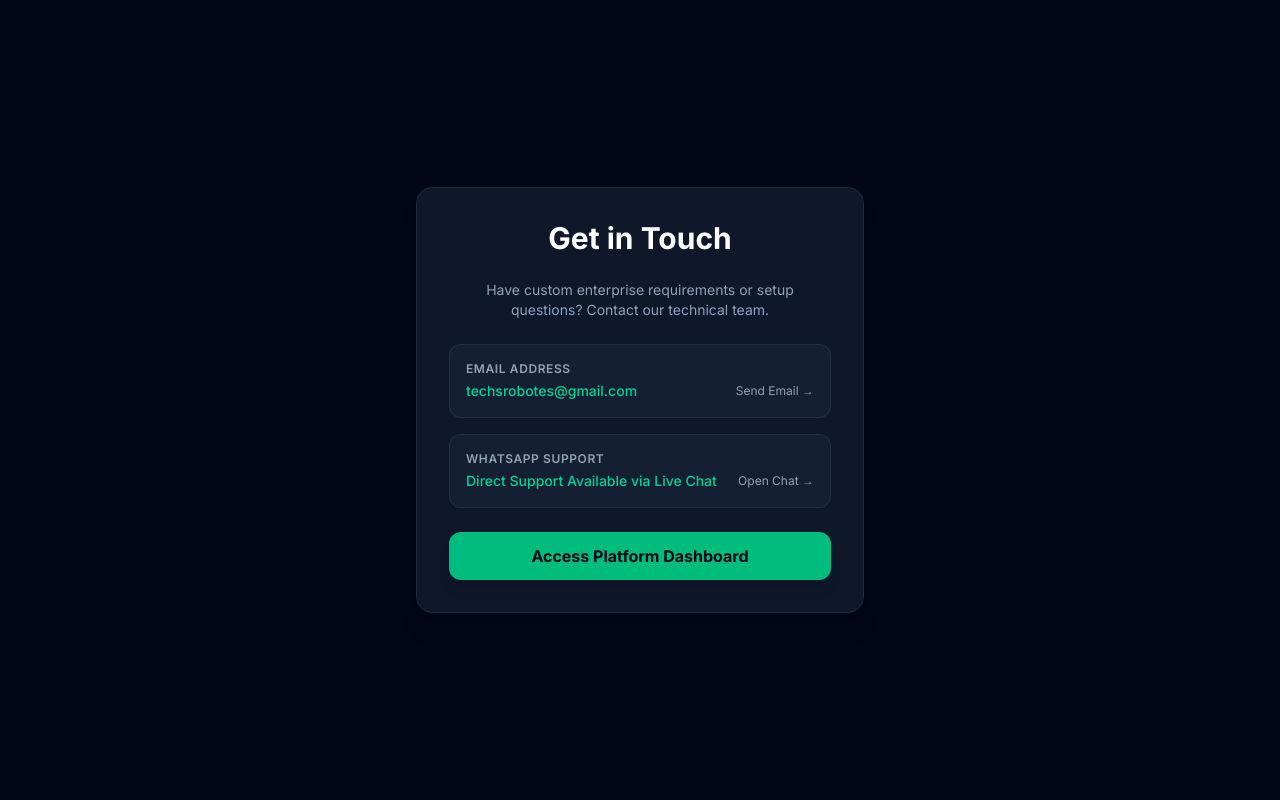
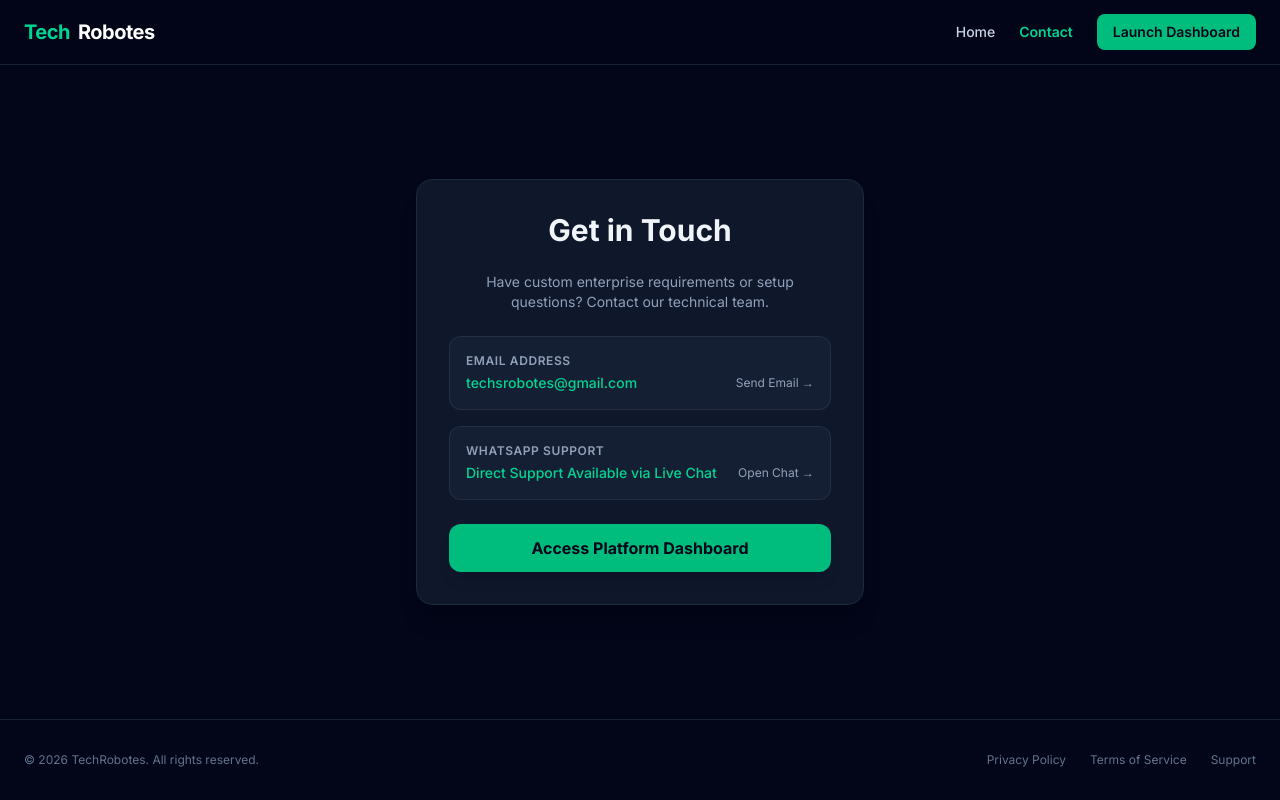
Before and after one commit to techrobotes/techrobotes-website, a Next.js app: page /contact in a window 1280 px wide. Built offline with nearby package versions, Linux system fonts and the light colour scheme.

Commit message:
Add layout header and footer to contact page

```diff
--- a/app/contact/page.tsx
+++ b/app/contact/page.tsx
@@ -1,10 +1,36 @@
 'use client';
 
 import React from 'react';
+import Link from 'next/link';
 
 export default function ContactPage() {
   return (
-    <div className="flex flex-col items-center justify-center min-h-screen bg-slate-950 text-white p-6">
+    <div className="min-h-screen bg-slate-950 text-slate-100 flex flex-col justify-between selection:bg-emerald-500 selection:text-slate-950">
+      {/* Header Navigation */}
+      <header className="sticky top-0 z-50 w-full border-b border-slate-800/80 bg-slate-950/80 backdrop-blur-md">
+        <div className="max-w-7xl mx-auto px-6 h-16 flex items-center justify-between">
+          <Link href="/" className="flex items-center gap-2 font-bold text-xl tracking-tight text-white hover:opacity-90 transition-opacity">
+            <span className="text-emerald-400">Tech</span>Robotes
+          </Link>
+          <nav className="flex items-center gap-6 text-sm font-medium">
+            <Link href="/" className="text-slate-300 hover:text-white transition-colors">
+              Home
+            </Link>
+            <Link href="/contact" className="text-emerald-400 font-semibold">
+              Contact
+            </Link>
+            <a
+              href="https://app.techrobotes.io"
+              className="bg-emerald-500 hover:bg-emerald-400 text-slate-950 font-semibold px-4 py-2 rounded-lg transition-all text-xs md:text-sm"
+            >
+              Launch Dashboard
+            </a>
+          </nav>
+        </div>
+      </header>
+
+      {/* Main Contact Card Section */}
+      <main className="flex-1 flex items-center justify-center p-6">
         <div className="max-w-md w-full bg-slate-900 border border-slate-800 rounded-2xl p-8 space-y-6 shadow-xl">
           <h1 className="text-3xl font-bold text-center">Get in Touch</h1>
           <p className="text-slate-400 text-center text-sm">
@@ -51,6 +77,25 @@ export default function ContactPage() {
             Access Platform Dashboard
           </a>
         </div>
+      </main>
+
+      {/* Footer Section */}
+      <footer className="w-full border-t border-slate-800/80 bg-slate-950 py-8">
+        <div className="max-w-7xl mx-auto px-6 flex flex-col md:flex-row items-center justify-between gap-4 text-xs text-slate-500">
+          <p>&copy; {new Date().getFullYear()} TechRobotes. All rights reserved.</p>
+          <div className="flex items-center gap-6">
+            <Link href="/" className="hover:text-slate-300 transition-colors">
+              Privacy Policy
+            </Link>
+            <Link href="/" className="hover:text-slate-300 transition-colors">
+              Terms of Service
+            </Link>
+            <Link href="/contact" className="hover:text-slate-300 transition-colors">
+              Support
+            </Link>
+          </div>
+        </div>
+      </footer>
     </div>
   );
 }
```
Lines whose indentation alone changed are shown as unchanged.
